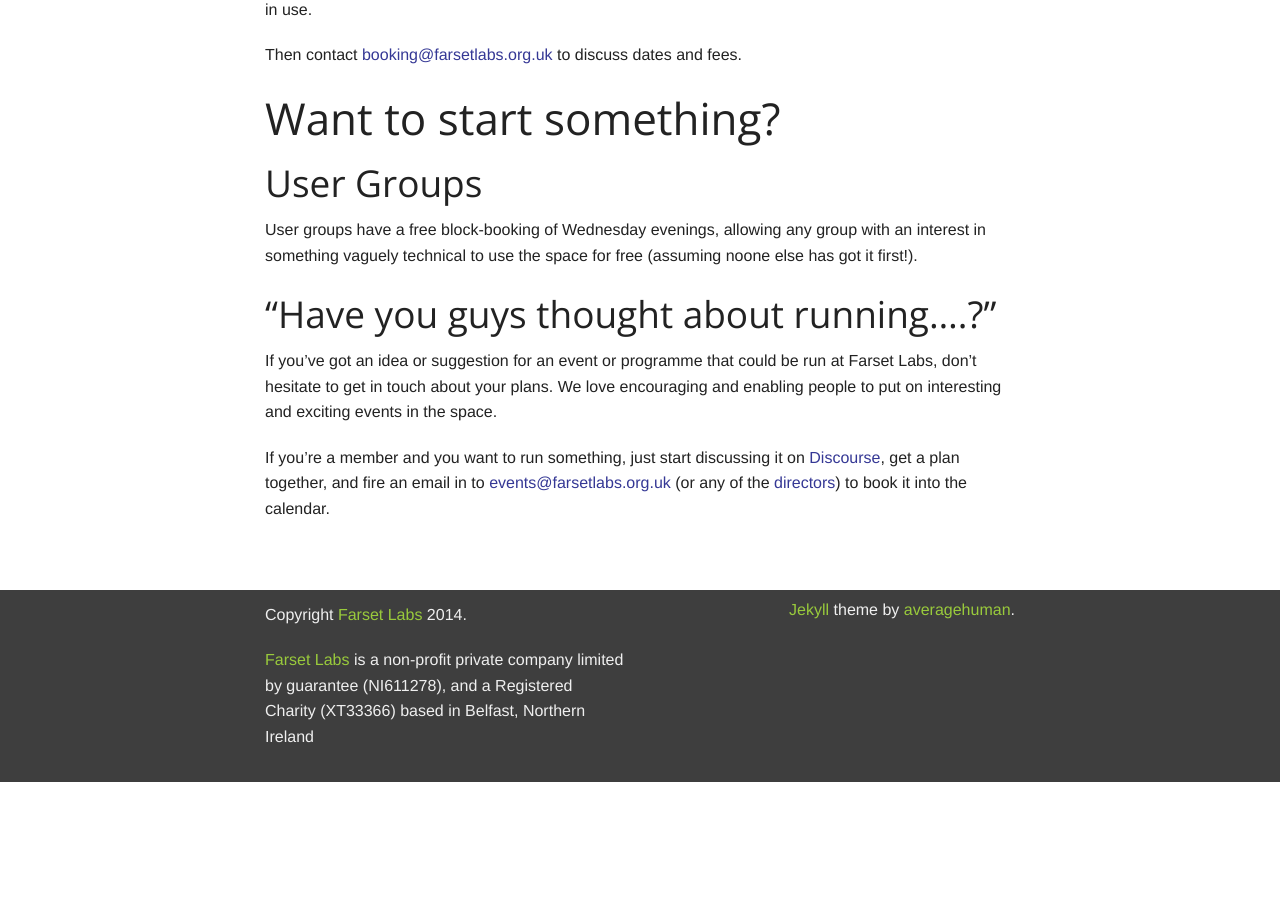
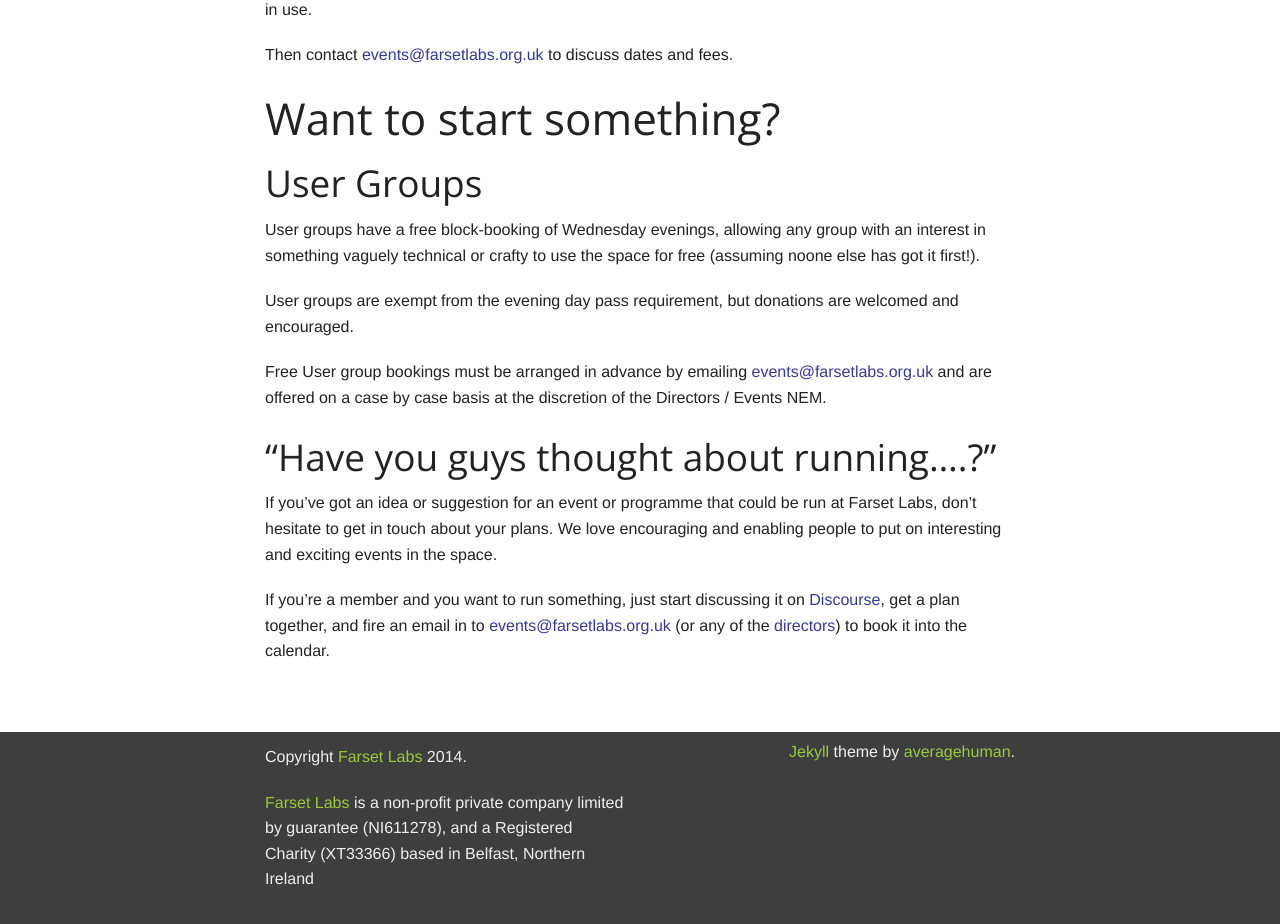
Before and after one commit to FarsetLabs/farsetlabs.github.io, a Jekyll site: the page built from events/how-to-start-a-class.md, in a window 1280 px wide. Shown: the part 320-1244 px from the top of the page. Built offline with Jekyll 4.4.1, drawn with Linux system fonts in a browser that asks for light colours; before the commit the page ends 1102 px from its top, so only the background shows below that.

Commit message:
update user group statement to align with consensus

```diff
--- a/events/how-to-start-a-class.md
+++ b/events/how-to-start-a-class.md
@@ -9,12 +9,16 @@
 
 If you'd like to book any of these spaces, first check the regular events calendar to make sure they're not in use.
 
-Then contact [booking@farsetlabs.org.uk](mailto:booking@farsetlabs.org.uk) to discuss dates and fees.
+Then contact [events@farsetlabs.org.uk](mailto:events@farsetlabs.org.uk) to discuss dates and fees.
 
 # Want to start something?
 
 ## User Groups
-User groups have a free block-booking of Wednesday evenings, allowing any group with an interest in something vaguely technical to use the space for free (assuming noone else has got it first!).
+User groups have a free block-booking of Wednesday evenings, allowing any group with an interest in something vaguely technical or crafty to use the space for free (assuming noone else has got it first!).
+
+User groups are exempt from the evening day pass requirement, but donations are welcomed and encouraged.
+
+Free User group bookings must be arranged in advance by emailing [events@farsetlabs.org.uk](mailto:events@farsetlabs.org.uk) and are offered on a case by case basis at the discretion of the Directors / Events NEM.
 
 ## "Have you guys thought about running....?"
 If you've got an idea or suggestion for an event or programme that could be run at Farset Labs, don't hesitate to get in touch about your plans. We love encouraging and enabling people to put on interesting and exciting events in the space.
```
